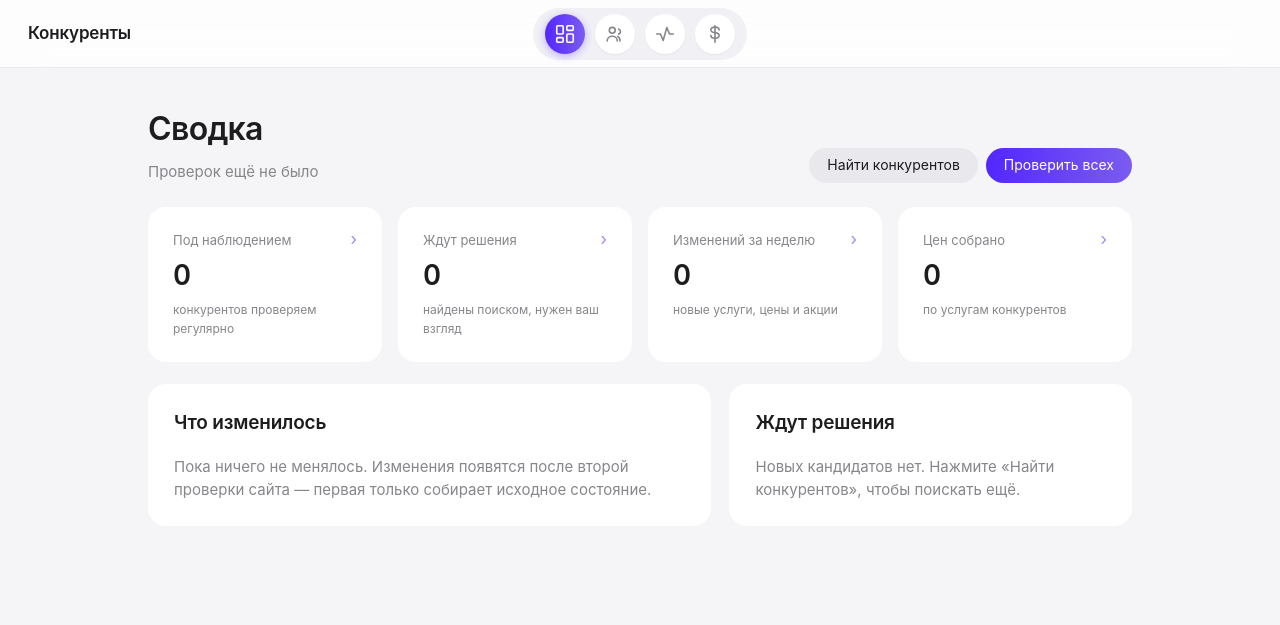
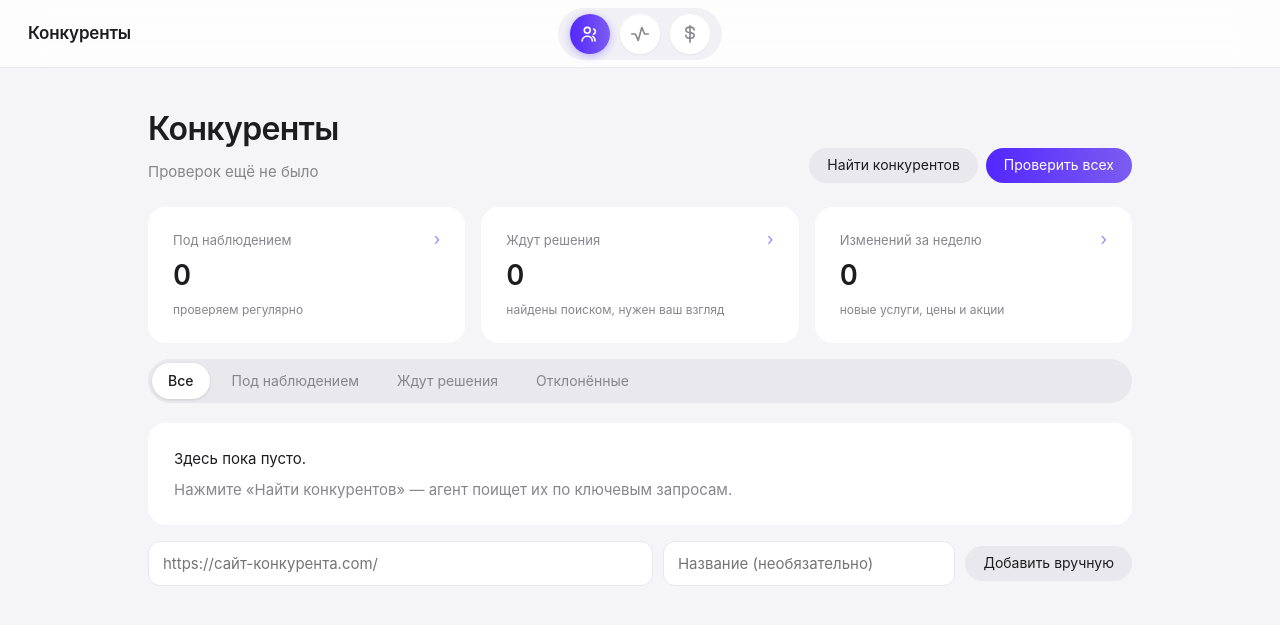
Before and after one commit to aca-danylo-dotcom/competitor-agent, a FastAPI app: page / in a window 1280 px wide. Shown: the top 625 px of the page. Run offline with FastAPI, Linux system fonts and the light colour scheme.

Commit message:
Убрать лишние разделы: сводка, репутация, список страниц
Сводка не показывала ничего своего — те же изменения, что в журнале, и те же
кандидаты, что в списке. Теперь главная это «Конкуренты», метрики стоят там же
наверху, разделов осталось три.

В карточке убраны «Репутация» (почти всегда пустая) и «Какие страницы смотрим»
(техническая деталь). Форма ручного добавления сайта переехала из карточки
наверху в строку под таблицей: сайты приходят поиском, а не руками.

Co-Authored-By: Claude Opus 5 <noreply@anthropic.com>

```diff
--- a/web/app.py
+++ b/web/app.py
@@ -27,7 +27,6 @@ from db.models import (
     PageSnapshot,
     PriceEntry,
     Promotion,
-    Review,
     ServiceOffering,
     utcnow,
 )
@@ -122,10 +121,13 @@ def _cheapest_price(session, competitor_id: int) -> dict | None:
 
 
 def _nav(active: str) -> list[dict]:
-    """Разделы панели. Значки — те же контурные, что в CRM."""
+    """Разделы панели. Значки — те же контурные, что в CRM.
+
+    Разделов три. Сводка была четвёртым и не показывала ничего своего:
+    те же изменения, что в журнале, и те же кандидаты, что в списке.
+    """
     items = [
-        ("summary", "/", "Сводка", '<svg viewBox="0 0 24 24" fill="none" stroke="currentColor" stroke-width="1.75" stroke-linecap="round" stroke-linejoin="round"><rect x="3" y="3" width="7" height="9" rx="1"/><rect x="14" y="3" width="7" height="5" rx="1"/><rect x="14" y="12" width="7" height="9" rx="1"/><rect x="3" y="16" width="7" height="5" rx="1"/></svg>'),
-        ("competitors", "/competitors", "Конкуренты", '<svg viewBox="0 0 24 24" fill="none" stroke="currentColor" stroke-width="1.75" stroke-linecap="round" stroke-linejoin="round"><circle cx="9" cy="8" r="3.2"/><path d="M3.5 19.5c0-3 2.5-5 5.5-5s5.5 2 5.5 5"/><path d="M16 6.5a3 3 0 0 1 0 5.6"/><path d="M17.5 19.5c0-2.3-1-4-2.6-4.9"/></svg>'),
+        ("competitors", "/", "Конкуренты", '<svg viewBox="0 0 24 24" fill="none" stroke="currentColor" stroke-width="1.75" stroke-linecap="round" stroke-linejoin="round"><circle cx="9" cy="8" r="3.2"/><path d="M3.5 19.5c0-3 2.5-5 5.5-5s5.5 2 5.5 5"/><path d="M16 6.5a3 3 0 0 1 0 5.6"/><path d="M17.5 19.5c0-2.3-1-4-2.6-4.9"/></svg>'),
         ("changes", "/changes", "Изменения", '<svg viewBox="0 0 24 24" fill="none" stroke="currentColor" stroke-width="1.75" stroke-linecap="round" stroke-linejoin="round"><path d="M3 12h4l3 7 4-14 3 7h4"/></svg>'),
         ("prices", "/prices", "Цены", '<svg viewBox="0 0 24 24" fill="none" stroke="currentColor" stroke-width="1.75" stroke-linecap="round" stroke-linejoin="round"><path d="M12 3v18"/><path d="M16.5 7.5c0-1.7-2-3-4.5-3s-4.5 1.1-4.5 3 2 2.6 4.5 3 4.5 1.3 4.5 3-2 3-4.5 3-4.5-1.3-4.5-3"/></svg>'),
     ]
@@ -168,63 +170,6 @@ def _run_in_background(work, *args) -> bool:
 
 
 @router.get("/", response_class=HTMLResponse)
-def summary(request: Request):
-    with SessionLocal() as session:
-        week_ago = utcnow().replace(tzinfo=None) - dt.timedelta(days=7)
-        metrics = {
-            "active": session.scalar(
-                select(func.count(Competitor.id)).where(
-                    Competitor.status == "active", Competitor.is_own.is_(False)
-                )
-            ),
-            "candidates": session.scalar(
-                select(func.count(Competitor.id)).where(Competitor.status == "candidate")
-            ),
-            "changes_week": session.scalar(
-                select(func.count(ChangeLog.id)).where(ChangeLog.captured_at >= week_ago)
-            ),
-            "prices": session.scalar(select(func.count(PriceEntry.id))),
-        }
-
-        changes = [
-            {
-                "competitor_id": competitor.id,
-                "domain": competitor.domain,
-                "description": change.description,
-                "change_type": change.change_type,
-                "type_label": CHANGE_LABELS.get(change.change_type, change.change_type),
-            }
-            for change, competitor in session.execute(
-                select(ChangeLog, Competitor)
-                .join(Competitor, ChangeLog.competitor_id == Competitor.id)
-                .order_by(ChangeLog.captured_at.desc())
-                .limit(8)
-            ).all()
-        ]
-
-        candidates = [
-            {"id": c.id, "domain": c.domain, "name": c.name, "url": c.url}
-            for c in session.scalars(
-                select(Competitor)
-                .where(Competitor.status == "candidate")
-                .order_by(Competitor.discovered_at.desc())
-                .limit(6)
-            ).all()
-        ]
-
-        last = session.scalar(select(func.max(PageSnapshot.captured_at)))
-
-    return _page(
-        request,
-        "summary.html",
-        "summary",
-        metrics=metrics,
-        changes=changes,
-        candidates=candidates,
-        last_scan=_fmt(last),
-    )
-
-
 @router.get("/competitors", response_class=HTMLResponse)
 def competitors(request: Request, status: str | None = None):
     with SessionLocal() as session:
@@ -261,14 +206,29 @@ def competitors(request: Request, status: str | None = None):
                 }
             )
 
-        total = session.scalar(select(func.count(Competitor.id)))
+        week_ago = utcnow().replace(tzinfo=None) - dt.timedelta(days=7)
+        metrics = {
+            "active": session.scalar(
+                select(func.count(Competitor.id)).where(
+                    Competitor.status == "active", Competitor.is_own.is_(False)
+                )
+            ),
+            "candidates": session.scalar(
+                select(func.count(Competitor.id)).where(Competitor.status == "candidate")
+            ),
+            "changes_week": session.scalar(
+                select(func.count(ChangeLog.id)).where(ChangeLog.captured_at >= week_ago)
+            ),
+        }
+        last = session.scalar(select(func.max(PageSnapshot.captured_at)))
 
     return _page(
         request,
         "competitors.html",
         "competitors",
         rows=rows,
-        total=total,
+        metrics=metrics,
+        last_scan=_fmt(last),
         status=status if status in STATUS_LABELS else None,
     )
 
@@ -323,13 +283,6 @@ def competitor_card(request: Request, competitor_id: int):
             ).all()
         ]
 
-        review = session.scalars(
-            select(Review)
-            .where(Review.competitor_id == competitor_id)
-            .order_by(Review.captured_at.desc())
-            .limit(1)
-        ).first()
-
         changes = [
             {
                 "change_type": change.change_type,
@@ -350,17 +303,6 @@ def competitor_card(request: Request, competitor_id: int):
                 PageSnapshot.competitor_id == competitor_id
             )
         )
-        pages = list(
-            session.scalars(
-                select(PageSnapshot.url)
-                .where(
-                    PageSnapshot.competitor_id == competitor_id,
-                    PageSnapshot.captured_at == last,
-                )
-                .distinct()
-            ).all()
-        )
-
         positioning = None
         snapshot = session.scalars(
             select(PageSnapshot)
@@ -395,9 +337,7 @@ def competitor_card(request: Request, competitor_id: int):
         services=services,
         priced=priced,
         promotions=promotions,
-        review=review,
         changes=changes,
-        pages=pages,
         positioning=positioning,
         last_scan=_fmt(last),
     )
--- a/web/static/app.css
+++ b/web/static/app.css
@@ -2031,3 +2031,15 @@ input[type="url"]:focus {
    страницу: иначе к меню разделов приходится возвращаться через полэкрана. */
 .table-wrap .data-grid.tidy { display: table; }
 .card.table-wrap { max-height: 78vh; overflow: auto; }
+
+/* Ручное добавление сайта — строка под таблицей, а не карточка наверху:
+   основной путь пополнения списка это поиск, а не ввод адреса руками. */
+.add-row {
+  display: flex;
+  gap: 10px;
+  flex-wrap: wrap;
+  align-items: center;
+  margin-top: -6px;
+}
+.add-row input[type="url"] { flex: 2 1 280px; width: auto; }
+.add-row input[type="text"] { flex: 1 1 180px; width: auto; }
--- a/web/templates/competitors.html
+++ b/web/templates/competitors.html
@@ -5,7 +5,9 @@
 <div class="head">
   <div>
     <h1>Конкуренты</h1>
-    <p class="lead">Всего: {{ total }}</p>
+    <p class="lead">
+      {% if last_scan %}Последняя проверка: {{ last_scan }}{% else %}Проверок ещё не было{% endif %}
+    </p>
   </div>
   <div class="head-actions row-actions">
     <form method="post" action="/actions/discover">
@@ -17,21 +19,30 @@
   </div>
 </div>
 
+<div class="metrics">
+  <a class="metric" href="/competitors?status=active">
+    <span class="metric-title">Под наблюдением</span>
+    <span class="metric-value">{{ metrics.active }}</span>
+    <span class="metric-hint">проверяем регулярно</span>
+  </a>
+  <a class="metric" href="/competitors?status=candidate">
+    <span class="metric-title">Ждут решения</span>
+    <span class="metric-value">{{ metrics.candidates }}</span>
+    <span class="metric-hint">найдены поиском, нужен ваш взгляд</span>
+  </a>
+  <a class="metric" href="/changes">
+    <span class="metric-title">Изменений за неделю</span>
+    <span class="metric-value">{{ metrics.changes_week }}</span>
+    <span class="metric-hint">новые услуги, цены и акции</span>
+  </a>
+</div>
+
 <nav class="tabs">
   <a href="/competitors" {% if not status %}class="on"{% endif %}>Все</a>
   <a href="/competitors?status=active" {% if status == 'active' %}class="on"{% endif %}>Под наблюдением</a>
   <a href="/competitors?status=candidate" {% if status == 'candidate' %}class="on"{% endif %}>Ждут решения</a>
   <a href="/competitors?status=rejected" {% if status == 'rejected' %}class="on"{% endif %}>Отклонённые</a>
 </nav>
-
-<div class="card">
-  <h2>Добавить сайт вручную</h2>
-  <form class="filters" method="post" action="/competitors/add">
-    <input type="url" name="url" placeholder="https://example.com/" required>
-    <input type="text" name="name" placeholder="Название (необязательно)">
-    <button class="btn" type="submit">Добавить</button>
-  </form>
-</div>
 
 {% if rows %}
   <div class="card table-wrap">
@@ -96,8 +107,15 @@
 {% else %}
   <div class="card empty-state">
     <p>Здесь пока пусто.</p>
-    <p class="muted">Нажмите «Найти конкурентов» — агент поищет их по ключевым запросам,
-      или добавьте сайт вручную формой выше.</p>
+    <p class="muted">Нажмите «Найти конкурентов» — агент поищет их по ключевым запросам.</p>
   </div>
 {% endif %}
+
+{# Ручное добавление нужно редко: обычно сайты приходят поиском. Поэтому форма
+   стоит под таблицей одной строкой, а не отдельной карточкой наверху. #}
+<form class="add-row" method="post" action="/competitors/add">
+  <input type="url" name="url" placeholder="https://сайт-конкурента.com/" required>
+  <input type="text" name="name" placeholder="Название (необязательно)">
+  <button class="btn" type="submit">Добавить вручную</button>
+</form>
 {% endblock %}
--- a/web/templates/summary.html
+++ /dev/null
@@ -1,94 +0,0 @@
-{% extends "base.html" %}
-{% block title %}Сводка · Конкуренты{% endblock %}
-
-{% block content %}
-<div class="head">
-  <div>
-    <h1>Сводка</h1>
-    <p class="lead">
-      {% if last_scan %}Последняя проверка: {{ last_scan }}{% else %}Проверок ещё не было{% endif %}
-    </p>
-  </div>
-  <div class="head-actions row-actions">
-    <form method="post" action="/actions/discover">
-      <button class="btn" type="submit">Найти конкурентов</button>
-    </form>
-    <form method="post" action="/actions/scan">
-      <button class="btn primary" type="submit">Проверить всех</button>
-    </form>
-  </div>
-</div>
-
-<div class="metrics">
-  <a class="metric" href="/competitors?status=active">
-    <span class="metric-title">Под наблюдением</span>
-    <span class="metric-value">{{ metrics.active }}</span>
-    <span class="metric-hint">конкурентов проверяем регулярно</span>
-  </a>
-  <a class="metric" href="/competitors?status=candidate">
-    <span class="metric-title">Ждут решения</span>
-    <span class="metric-value">{{ metrics.candidates }}</span>
-    <span class="metric-hint">найдены поиском, нужен ваш взгляд</span>
-  </a>
-  <a class="metric" href="/changes">
-    <span class="metric-title">Изменений за неделю</span>
-    <span class="metric-value">{{ metrics.changes_week }}</span>
-    <span class="metric-hint">новые услуги, цены и акции</span>
-  </a>
-  <a class="metric" href="/prices">
-    <span class="metric-title">Цен собрано</span>
-    <span class="metric-value">{{ metrics.prices }}</span>
-    <span class="metric-hint">по услугам конкурентов</span>
-  </a>
-</div>
-
-<div class="split">
-  <div class="card">
-    <h2>Что изменилось</h2>
-    {% if changes %}
-      <ul class="timeline">
-        {% for change in changes %}
-          <li class="done">
-            <span>
-              <a class="strong" href="/competitors/{{ change.competitor_id }}">{{ change.domain }}</a>
-              <span class="muted small">{{ change.description }}</span>
-            </span>
-            <span class="tag ch-{{ change.change_type }}">{{ change.type_label }}</span>
-          </li>
-        {% endfor %}
-      </ul>
-      <p class="actions"><a class="btn ghost" href="/changes">Весь журнал</a></p>
-    {% else %}
-      <p class="muted">Пока ничего не менялось. Изменения появятся после второй проверки сайта —
-        первая только собирает исходное состояние.</p>
-    {% endif %}
-  </div>
-
-  <div class="card">
-    <h2>Ждут решения</h2>
-    {% if candidates %}
-      <ul class="timeline">
-        {% for competitor in candidates %}
-          <li class="done">
-            <span>
-              <a class="strong" href="{{ competitor.url }}" target="_blank" rel="noopener">{{ competitor.domain }}</a>
-              <span class="muted small">{{ competitor.name[:70] }}</span>
-            </span>
-            <span class="row-actions">
-              <form method="post" action="/competitors/{{ competitor.id }}/approve">
-                <button class="btn small" type="submit">Взять</button>
-              </form>
-              <form method="post" action="/competitors/{{ competitor.id }}/reject">
-                <button class="btn small danger-btn" type="submit">Не наш</button>
-              </form>
-            </span>
-          </li>
-        {% endfor %}
-      </ul>
-      <p class="actions"><a class="btn ghost" href="/competitors?status=candidate">Все кандидаты</a></p>
-    {% else %}
-      <p class="muted">Новых кандидатов нет. Нажмите «Найти конкурентов», чтобы поискать ещё.</p>
-    {% endif %}
-  </div>
-</div>
-{% endblock %}
```
Also changed, not shown: web/templates/competitor.html (+0 -21 lines).
